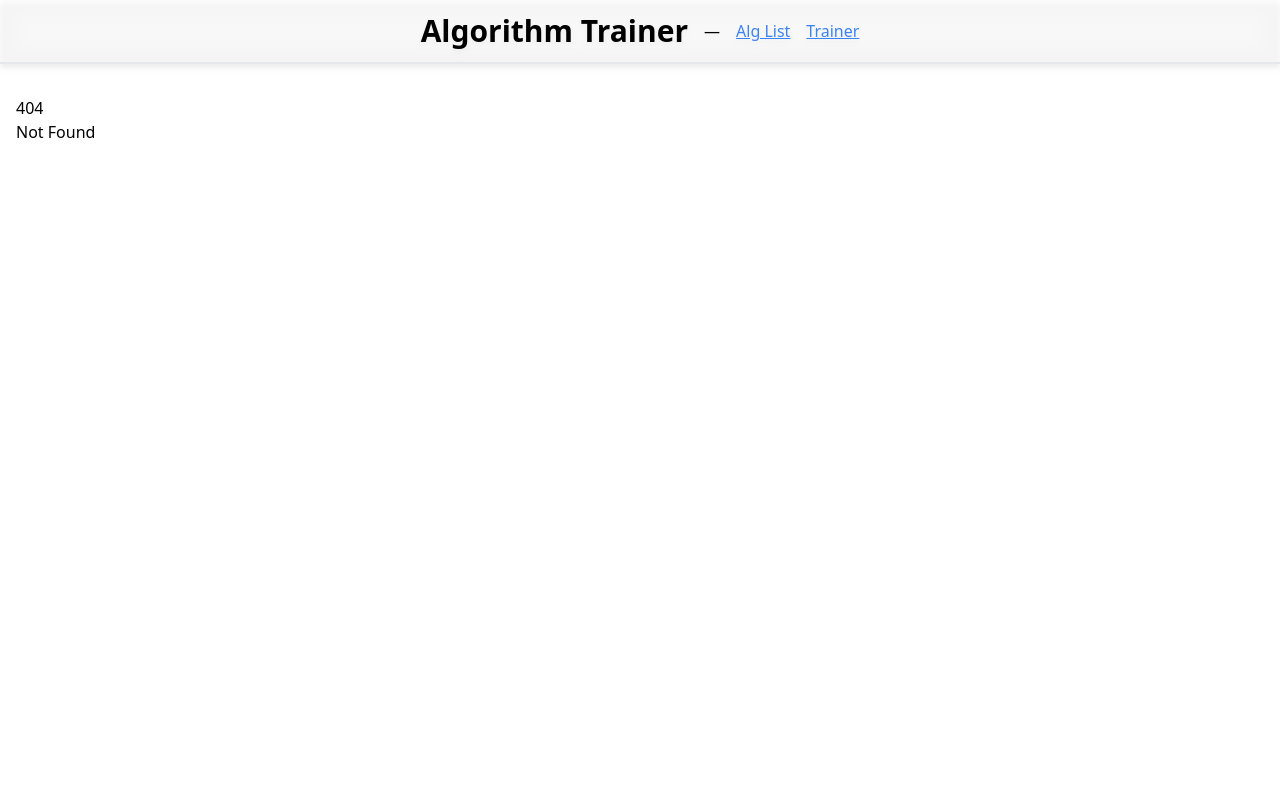
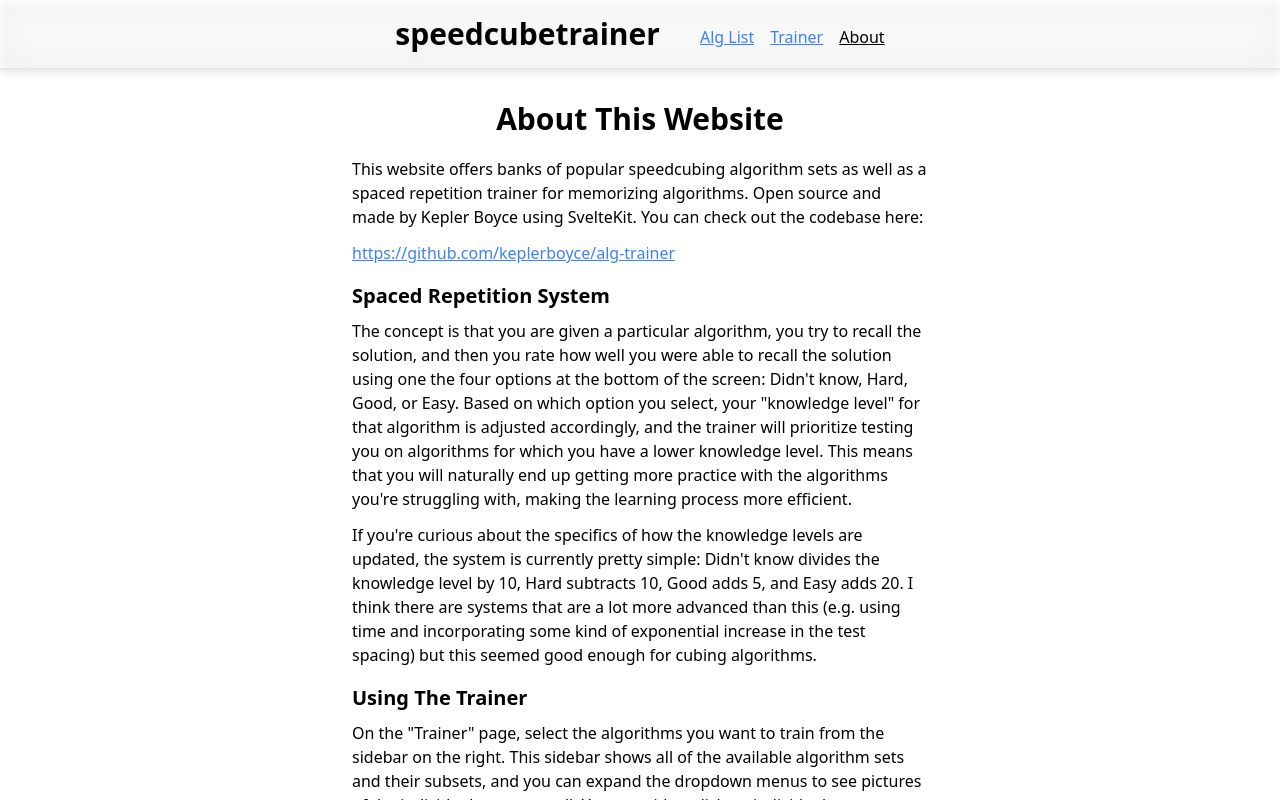
Before and after one commit to KeplerBoyce/alg-trainer, a SvelteKit app in the folder website/: page /about in a window 1280 px wide. Before the commit this address had no page. Built offline with nearby package versions, Linux system fonts and the light colour scheme.

Commit message:
About page

```diff
--- a/website/src/app.css
+++ b/website/src/app.css
@@ -1,3 +1,29 @@
 @import 'tailwindcss/base';
 @import 'tailwindcss/components';
-@import 'tailwindcss/utilities'
+@import 'tailwindcss/utilities';
+
+.prose {
+    max-width: 36rem;
+    margin: 0 auto;
+}
+
+.prose h1 {
+    text-align: center;
+    font-weight: bold;
+    font-size: 1.875rem;
+    margin-bottom: 1rem;
+}
+
+.prose h2 {
+    text-align: left;
+    font-weight: bold;
+    font-size: 1.25rem;
+    margin-top: 1rem;
+    margin-bottom: 0.5rem;
+}
+
+.prose p {
+    text-align: left;
+    font-size: 1rem;
+    margin-bottom: 0.75rem;
+}
--- a/website/src/lib/components/Header.svelte
+++ b/website/src/lib/components/Header.svelte
@@ -1,17 +1,19 @@
 <script>
   import NiceLink from "./NiceLink.svelte";
 </script>
-<div class="fixed z-50 w-full flex gap-4 justify-center bg-white/50 backdrop-blur-lg items-center h-16 min-h-16 border-b-2 drop-shadow-md">
-  <p class="text-3xl font-bold">
-    Algorithm Trainer
+<div class="fixed z-50 w-full flex gap-4 justify-center bg-white/50 backdrop-blur-lg items-center py-4 h-min border-b-2 drop-shadow-md">
+  <p class="text-3xl font-bold mr-6">
+    speedcubetrainer
   </p>
-  <p>—</p>
-  <div class="flex gap-4 items-center">
+  <div class="flex gap-4 pt-1.5">
     <NiceLink href="/">
       Alg List
     </NiceLink>
     <NiceLink href="/trainer">
       Trainer
     </NiceLink>
+    <NiceLink href="/about">
+      About
+    </NiceLink>
   </div>
 </div>
--- a/website/src/lib/components/NiceLink.svelte
+++ b/website/src/lib/components/NiceLink.svelte
@@ -12,11 +12,11 @@
 </script>
 
 {#if page.url.pathname === href}
-  <a href={href} class="text-black underline">
+  <a {href} class="text-black underline">
     {@render children()}
   </a>
 {:else}
-  <a href={href} class="transition text-blue-500 hover:text-blue-400 underline">
+  <a {href} class="transition text-blue-500 hover:text-blue-400 underline">
     {@render children()}
   </a>
 {/if}
--- /dev/null
+++ b/website/src/routes/about/+page.svelte
@@ -0,0 +1,39 @@
+<script lang="ts">
+  import NiceLink from "$lib/components/NiceLink.svelte";
+</script>
+
+<div class="prose">
+  <h1>
+    About This Website
+  </h1>
+  <p>
+    This website offers banks of popular speedcubing algorithm sets as well as a spaced repetition trainer for memorizing algorithms. Open source and made by Kepler Boyce using SvelteKit. You can check out the codebase here:
+  </p>
+  <NiceLink href="https://github.com/KeplerBoyce/alg-trainer">
+    https://github.com/keplerboyce/alg-trainer
+  </NiceLink>
+  <h2>
+    Spaced Repetition System
+  </h2>
+  <p>
+    The concept is that you are given a particular algorithm, you try to recall the solution, and then you rate how well you were able to recall the solution using one the four options at the bottom of the screen: Didn't know, Hard, Good, or Easy. Based on which option you select, your "knowledge level" for that algorithm is adjusted accordingly, and the trainer will prioritize testing you on algorithms for which you have a lower knowledge level. This means that you will naturally end up getting more practice with the algorithms you're struggling with, making the learning process more efficient.
+  </p>
+  <p>
+    If you're curious about the specifics of how the knowledge levels are updated, the system is currently pretty simple: Didn't know divides the knowledge level by 10, Hard subtracts 10, Good adds 5, and Easy adds 20. I think there are systems that are a lot more advanced than this (e.g. using time and incorporating some kind of exponential increase in the test spacing) but this seemed good enough for cubing algorithms.
+  </p>
+  <h2>
+    Using The Trainer
+  </h2>
+  <p>
+    On the "Trainer" page, select the algorithms you want to train from the sidebar on the right. This sidebar shows all of the available algorithm sets and their subsets, and you can expand the dropdown menus to see pictures of the individual cases as well. You can either click on individual cases to select them or use the "select all" buttons to choose entire sets or subsets.
+  </p>
+  <p>
+    Once you have chosen the bank of algorithms you would like to train, the trainer will test you on the case that currently has the lowest knowledge level. A scramble to set up the cube for that particular case will be shown. The scrambles are randomized as much as possible to fully test your case recognition—for example, if a COLL case is selected, it will randomize the edge permutation and AUF to make sure you aren't accidentally recognizing by edge stickers.
+  </p>
+  <h2>
+    Tips and Tricks
+  </h2>
+  <p>
+    There are some keyboard shortcuts that you may find convenient to speed up the training system. They're all displayed on the buttons: The spacebar reveals the solution to the current case and the 1, 2, 3, and 4 number keys select the Didn't know, Hard, Good, and Easy options respectively (and also advance to the next case).
+  </p>
+</div>
```
